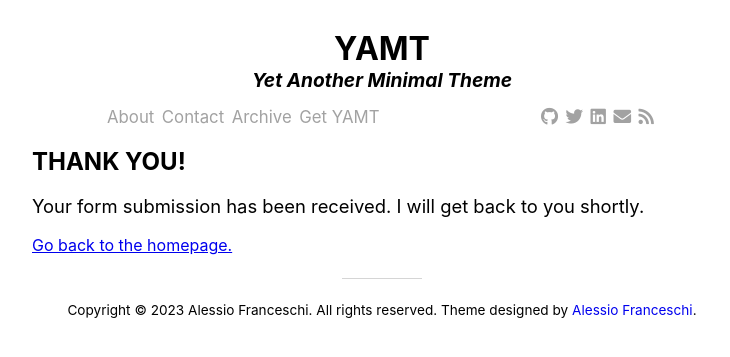
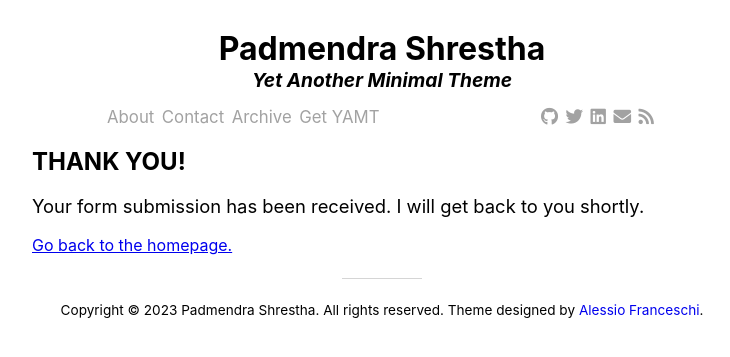
Before and after one commit to padmendras/Pad_YAMT, a Jekyll site: the page built from contact-successful.md, in a window 1280 px wide. Shown: the top 357 px of the page, without its empty margins (258-988 px from the left). Built offline with Jekyll 4.4.1, drawn with Linux system fonts in a browser that asks for light colours; nearby versions of some CDN libraries.

Commit message:
Update _config.yml

```diff
--- a/_config.yml
+++ b/_config.yml
@@ -1,12 +1,12 @@
 # Site settings
-title: YAMT
-description: "Yet Another Minimal Theme"
-url:  "https://pandasekh.github.io/Jekyll-YAMT/" # Actual base url of the website
+title: Padmendra Shrestha
+description: "Human-environment geographer"
+url:  "https://padmendras.github.io/Pad_YAMT/" # Actual base url of the website
 baseurl: "/"           # url of the jekyll blog. e.g. if you set url to "mysite.com" and baseurl to "blog", the jekyll website will work on "mysite.com/blog"
 author:
-  name: "Alessio Franceschi"
-  email: "alessiofranceschi2@gmail.com"
-  url: "https://alessiofranceschi.me"
+  name: "Padmendra Shrestha"
+  email: "padmendra@gmail.com"
+  url: "https://padmendra.com.np"
 permalink: /:year/:month/:day/:title:output_ext
 
 #Plugins
@@ -18,7 +18,7 @@ paginate_path: "/page:num/"
 
 #SEO
 twitter:
-  username: pandasekh
+  username: padmendra
   card: summary
 facebook:
   app_id: # Facebook app ID for Facebook insights
@@ -27,9 +27,9 @@ facebook:
 logo: /assets/img/logo.jpg
 social:
   links: #List your social links here
-    - https://twitter.com/PandaSekh
-    - https://www.github.com/pandasekh
-    - https://www.linkedin.com/in/alessio-franceschi/
+    - https://twitter.com/padmendra
+    - https://www.github.com/padmendras
+    - https://www.linkedin.com/padmendra/
 webmaster_verifications:
   google:
   bing:
```
